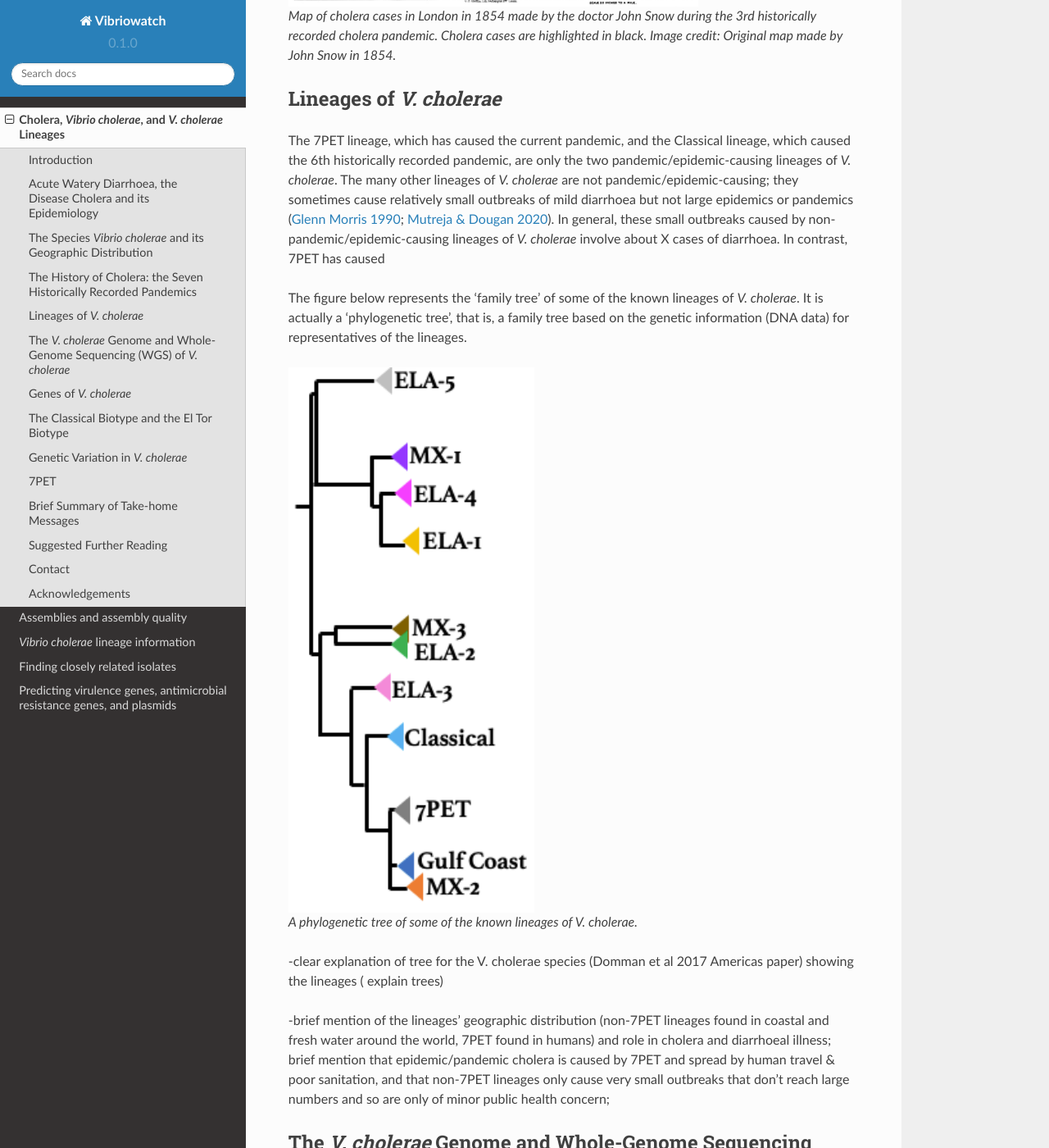
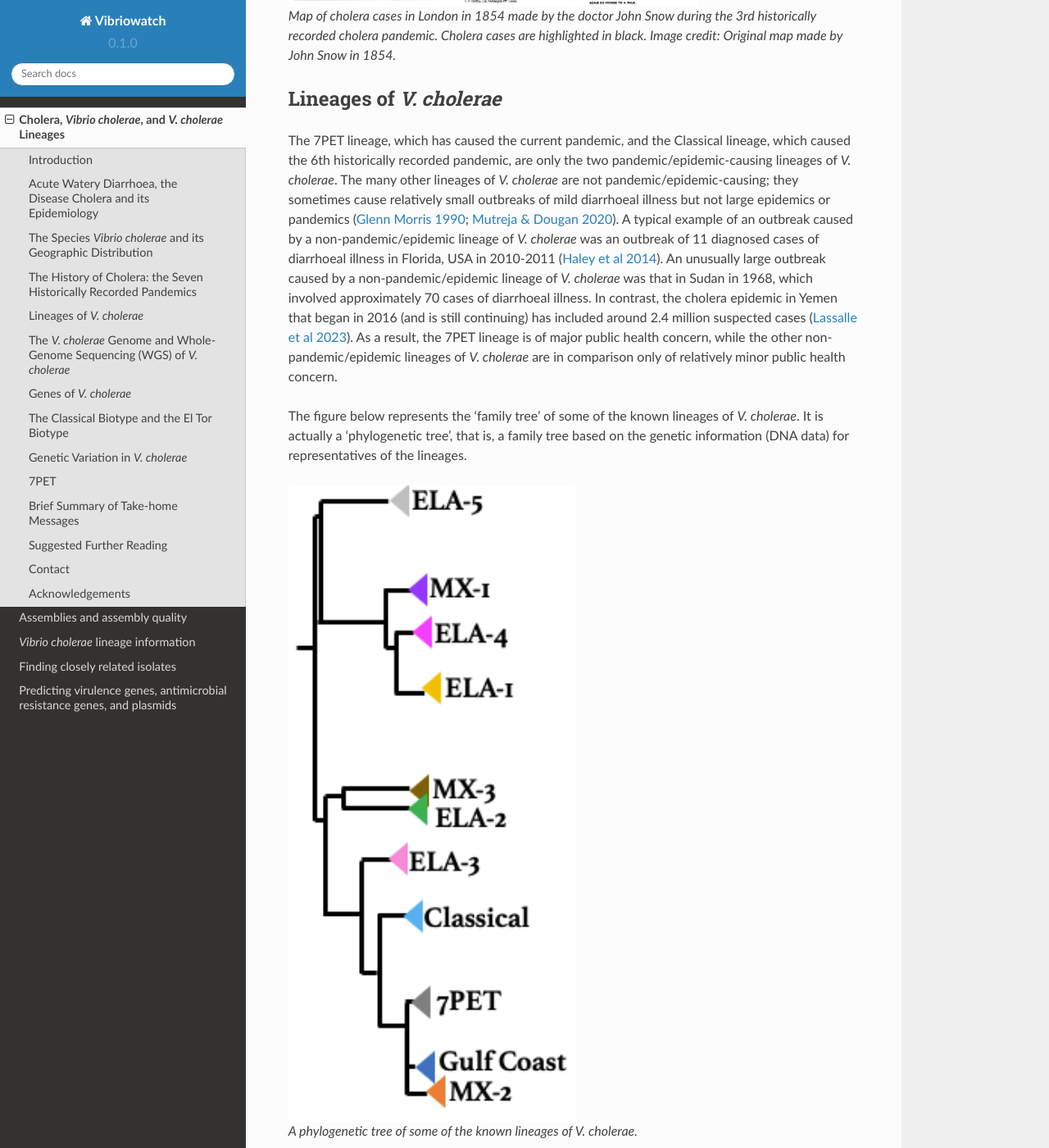
Before and after one commit to avrilcoghlan/cholerabook, a Sphinx documentation site: the page built from docs/source/vibriogenomes.rst, in a window 1280 px wide and 1400 px high, scrolled down 5252 px. Shown: the whole window at 82% size. Built offline with Sphinx 7.4.7 and the Read the Docs theme 2.0.0, drawn with Linux system fonts in a browser that asks for light colours; some of the changed text lies outside the part shown.

Commit message:
Update vibriogenomes.rst

```diff
--- a/docs/source/vibriogenomes.rst
+++ b/docs/source/vibriogenomes.rst
@@ -130,26 +130,33 @@ Lineages of *V. cholerae*
 
 The 7PET lineage, which has caused the current pandemic, and the Classical lineage, which caused the 6th historically
 recorded pandemic, are only the two pandemic/epidemic-causing lineages of *V. cholerae*. The many other
-lineages of *V. cholerae* are not pandemic/epidemic-causing; they sometimes cause relatively small outbreaks of mild diarrhoea
-but not large epidemics or pandemics (`Glenn Morris 1990`_; `Mutreja & Dougan 2020`_). In general, these small
-outbreaks caused by non-pandemic/epidemic-causing lineages of *V. cholerae* involve about X cases of diarrhoea.
-In contrast, 7PET has caused
+lineages of *V. cholerae* are not pandemic/epidemic-causing; they sometimes cause relatively small outbreaks of mild diarrhoeal illness
+but not large epidemics or pandemics (`Glenn Morris 1990`_; `Mutreja & Dougan 2020`_). A typical example of an outbreak
+caused by a non-pandemic/epidemic lineage of *V. cholerae* was an outbreak of 11 diagnosed cases of diarrhoeal illness in Florida, USA in
+2010-2011 (`Haley et al 2014`_). An unusually large outbreak caused by a non-pandemic/epidemic lineage of *V. cholerae* was
+that in Sudan in 1968, which involved approximately 70 cases of diarrhoeal illness.
+In contrast, the cholera epidemic in Yemen that began in 2016 (and is still continuing) has included
+around 2.4 million suspected cases (`Lassalle et al 2023`_). As a result, the 7PET lineage is of major public health concern,
+while the other non-pandemic/epidemic lineages of *V. cholerae* are in comparison only of relatively minor public health concern.
+
+.. _Haley et al 2014: https://pubmed.ncbi.nlm.nih.gov/24699521/
 
 .. _Mutreja & Dougan 2020: https://pubmed.ncbi.nlm.nih.gov/31345641/
 
 .. _Glenn Morris 1990: https://pubmed.ncbi.nlm.nih.gov/2286218/
 
+.. _Lassalle et al 2023: https://pubmed.ncbi.nlm.nih.gov/37770747/
+
 The figure below represents the 'family tree' of some of the known lineages of *V. cholerae*. It is actually a 'phylogenetic tree', that
 is, a family tree based on the genetic information (DNA data) for representatives of the lineages.
 
 .. figure:: Lineages.png
-  :width: 300
+  :width: 350
 
   A phylogenetic tree of some of the known lineages of *V. cholerae*.
 
 -clear explanation of tree for the V. cholerae species (Domman et al 2017 Americas paper) showing the lineages ( explain trees)
-
--brief mention of the lineages’ geographic distribution (non-7PET lineages found in coastal and fresh water around the world, 7PET found in humans) and role in cholera and diarrhoeal illness; brief mention that epidemic/pandemic cholera is caused by 7PET and spread by human travel & poor sanitation, and that non-7PET lineages only cause very small outbreaks that don’t reach large numbers and so are only of minor public health concern;
+-brief mention that epidemic/pandemic cholera is caused by 7PET and spread by human travel & poor sanitation,
 
 The *V. cholerae* Genome and Whole-Genome Sequencing (WGS) of *V. cholerae*
 ---------------------------------------------------------------------------
```
